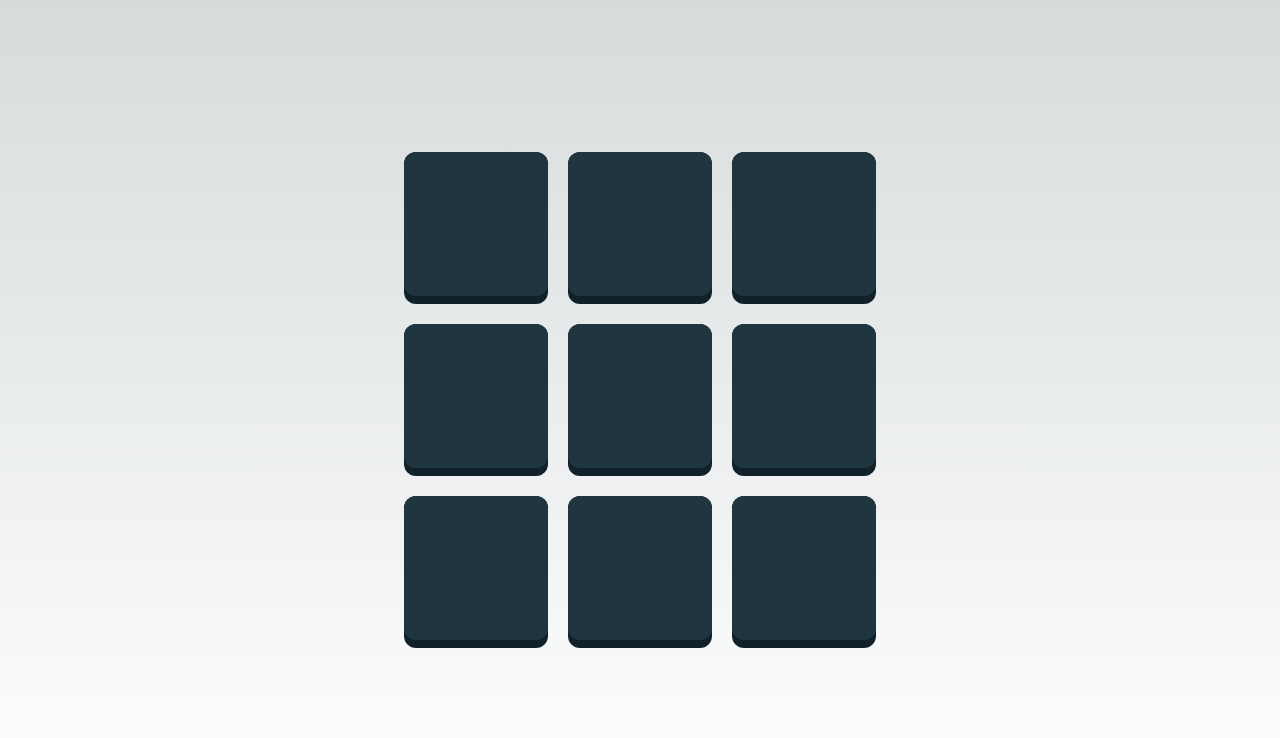
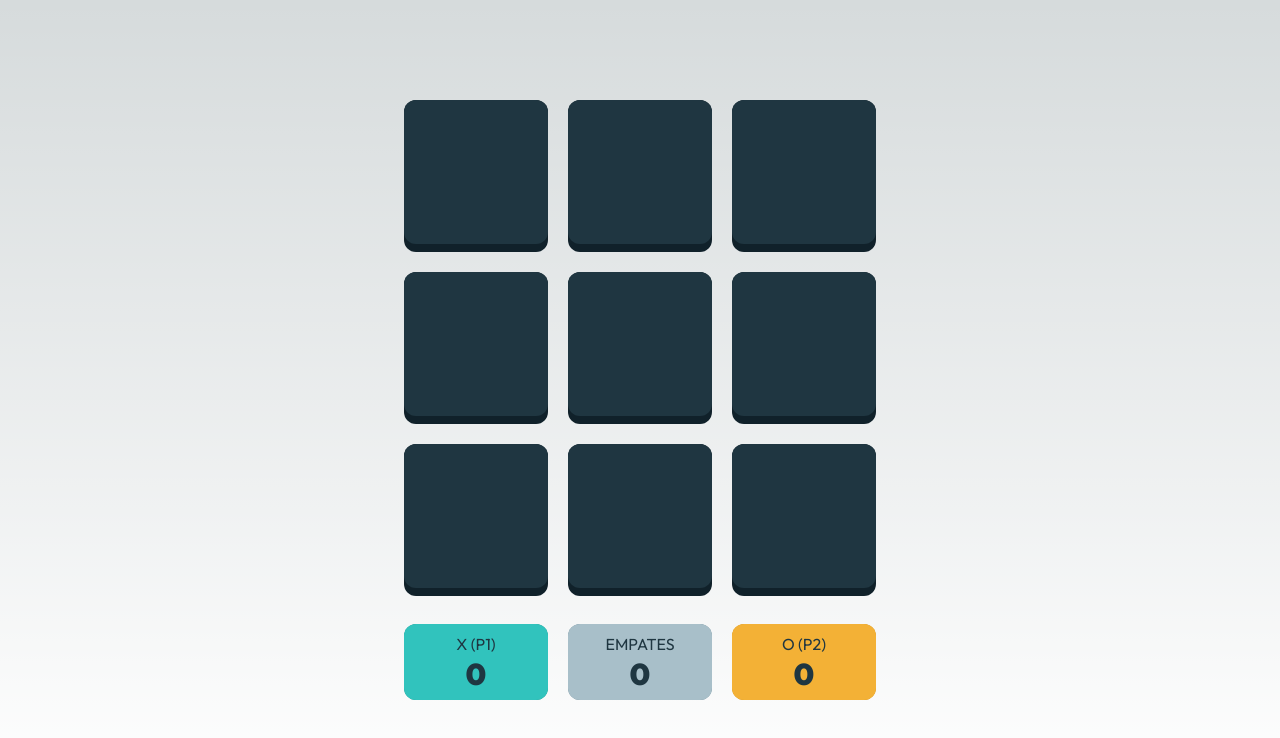
Before and after one commit to joaodos3v/jogo-da-velha_fdev, a Next.js app in the folder apps/frontend/: page / in a window 1280 px wide. Shown: the top 738 px of the page. Built offline with nearby package versions, Linux system fonts and the light colour scheme.

Commit message:
feat: create ScoreBoard component (20)

```diff
--- a/apps/frontend/src/app/page.tsx
+++ b/apps/frontend/src/app/page.tsx
@@ -1,9 +1,11 @@
 import BoardArea from '@/components/game/BoardArea';
+import ScoreBoard from '@/components/game/ScoreBoard';
 
 export default function Home() {
   return (
-    <div>
+    <div className='flex flex-col gap-7'>
       <BoardArea />
+      <ScoreBoard />
     </div>
   );
 }
--- /dev/null
+++ b/apps/frontend/src/components/game/ScoreBoard.tsx
@@ -0,0 +1,29 @@
+'use client';
+import { useContext } from 'react';
+import Card, { CardColor } from '../shared/Card';
+import GameContext from '@/contexts/GameContext';
+
+export default function ScoreBoard() {
+  const { player1, player2, ties } = useContext(GameContext);
+
+  function renderItem(label: string, value: number, color: CardColor) {
+    return (
+      <Card color={color} noBorder>
+        <div className='flex justify-center items-center text-dark-500 w-32 h-18'>
+          <div className='flex flex-col justify-center items-center'>
+            <span className='uppercase'>{label}</span>
+            <span className='text-3xl font-black'>{value}</span>
+          </div>
+        </div>
+      </Card>
+    );
+  }
+
+  return (
+    <div className='flex justify-between items-center'>
+      {renderItem(`${player1.type} (${player1.name})`, player1.score, 'primary')}
+      {renderItem('Empates', ties, 'light')}
+      {renderItem(`${player2.type} (${player2.name})`, player2.score, 'secondary')}
+    </div>
+  );
+}
--- a/apps/frontend/src/components/shared/Card.tsx
+++ b/apps/frontend/src/components/shared/Card.tsx
@@ -1,6 +1,8 @@
+export type CardColor = 'primary' | 'secondary' | 'light' | 'dark';
+
 export interface CardProps {
   children?: React.ReactNode;
-  color?: 'primary' | 'secondary' | 'light' | 'dark';
+  color?: CardColor;
   noBorder?: boolean;
   hover?: boolean;
 }
--- a/apps/frontend/src/contexts/GameContext.tsx
+++ b/apps/frontend/src/contexts/GameContext.tsx
@@ -3,6 +3,9 @@ import { Board, Game, GameResult, Player, PlayerType } from 'core';
 import { createContext, useState } from 'react';
 
 interface GameContextProps {
+  player1: Player;
+  player2: Player;
+  ties: number;
   board: Board;
   result: GameResult;
   addMove: (row: number, col: number) => void;
@@ -18,7 +21,16 @@ export function GameProvider(props: any) {
   }
 
   return (
-    <GameContext.Provider value={{ board: game.board, addMove, result: game.result }}>
+    <GameContext.Provider
+      value={{
+        player1: game.player1,
+        player2: game.player2,
+        ties: game.ties,
+        board: game.board,
+        addMove,
+        result: game.result,
+      }}
+    >
       {props.children}
     </GameContext.Provider>
   );
```
